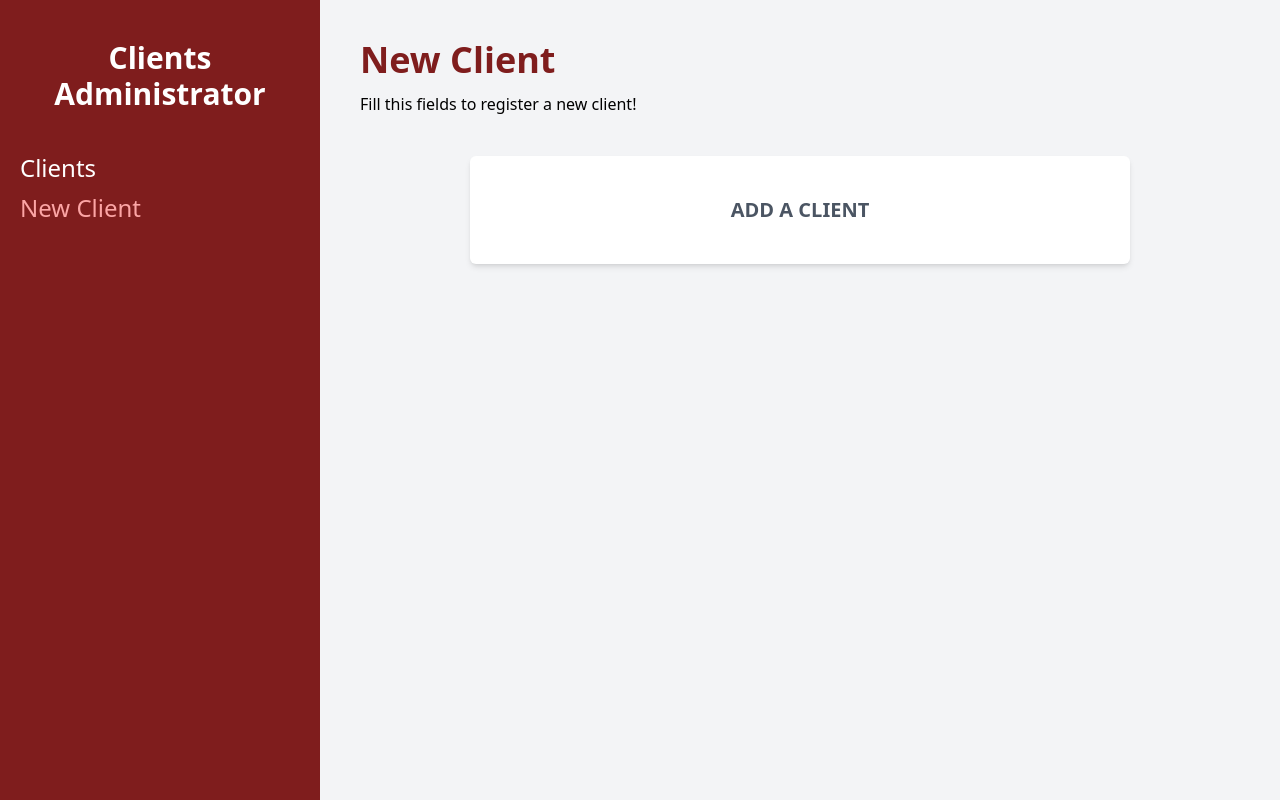
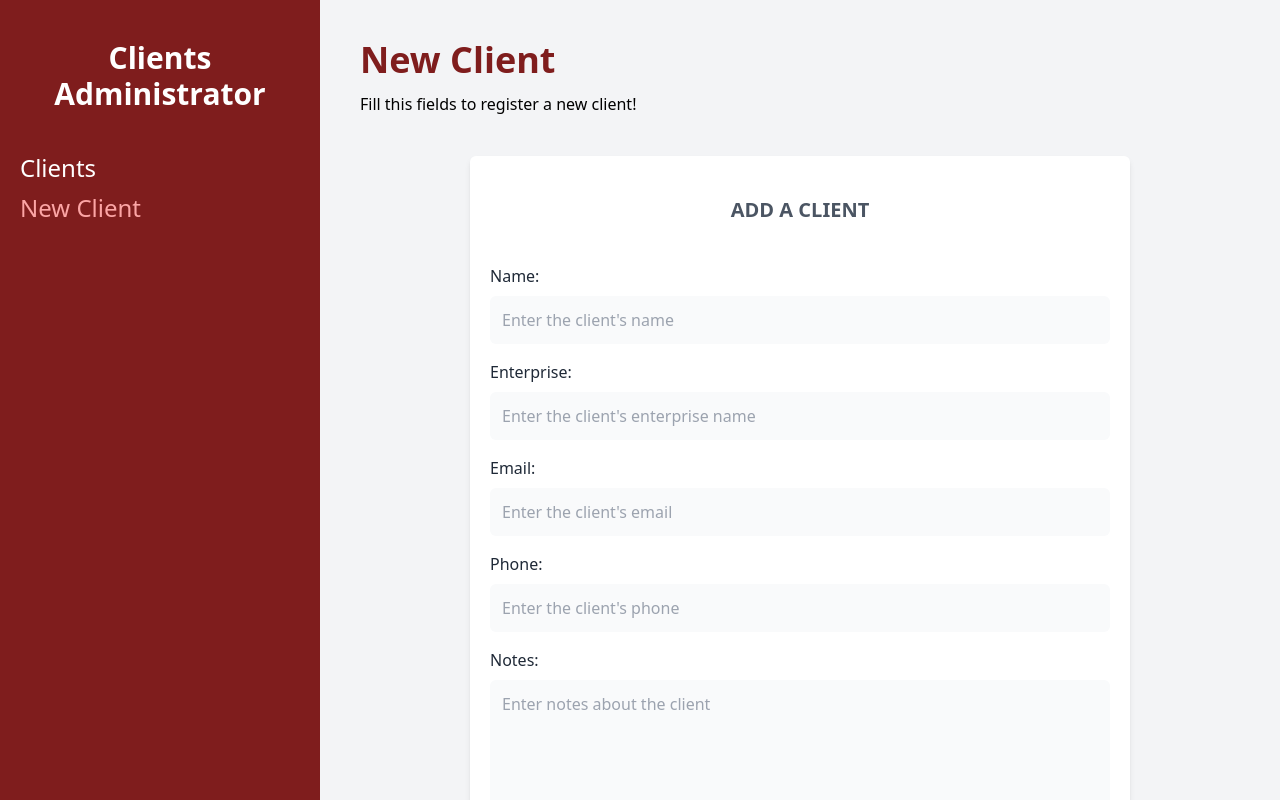
Before and after one commit to listerineh/simple-CRN, a React (Vite) app: page /clients/new in a window 1280 px wide. Built offline with nearby package versions, Linux system fonts and the light colour scheme.

Commit message:
Add: Client form using formik

```diff
--- a/package.json
+++ b/package.json
@@ -9,11 +9,13 @@
   },
   "dependencies": {
     "autoprefixer": "^10.4.7",
+    "formik": "^2.2.9",
     "postcss": "^8.4.14",
     "react": "^18.0.0",
     "react-dom": "^18.0.0",
     "react-router-dom": "^6.3.0",
-    "tailwindcss": "^3.1.3"
+    "tailwindcss": "^3.1.3",
+    "yup": "^0.32.11"
   },
   "devDependencies": {
     "@types/react": "^18.0.0",
--- /dev/null
+++ b/src/components/ClientForm.jsx
@@ -0,0 +1,113 @@
+import React from 'react'
+import { Formik, Form, Field } from 'formik'
+
+function ClientForm() {
+
+  const handleSubmit = (values) => {
+
+  }
+
+  return (
+    <div className='bg-white mt-10 px-5 py-10 rounded-md shadow-md md:w-3/4 mx-auto'>
+      <h1 className="text-gray-600 font-bold text-xl uppercase text-center">Add a Client</h1>
+
+      <Formik
+        initialValues={{
+          name: '',
+          enterprise: '',
+          email: '',
+          phone: '',
+          notes: '',
+        }}
+        onSubmit={(values) => handleSubmit(values)}
+      >
+        {() => (
+          <Form
+            className='mt-10'
+          >
+            <div className='mb-4'>
+              <label
+                className='text-gray-800'
+                htmlFor='name'
+              >Name:</label>
+              <Field
+                id='name'
+                name='name'
+                type='text'
+                className='mt-2 block w-full p-3 bg-gray-50 rounded-md'
+                placeholder="Enter the client's name"
+              />
+            </div>
+
+            <div className='mb-4'>
+              <label
+                className='text-gray-800'
+                htmlFor='enterprise'
+              >Enterprise:</label>
+              <Field
+                id='enterprise'
+                name='enterprise'
+                type='text'
+                className='mt-2 block w-full p-3 bg-gray-50 rounded-md'
+                placeholder="Enter the client's enterprise name"
+              />
+            </div>
+
+            <div className='mb-4'>
+              <label
+                className='text-gray-800'
+                htmlFor='email'
+              >Email:</label>
+              <Field
+                id='email'
+                name='email'
+                type='email'
+                className='mt-2 block w-full p-3 bg-gray-50 rounded-md'
+                placeholder="Enter the client's email"
+              />
+            </div>
+
+            <div className='mb-4'>
+              <label
+                className='text-gray-800'
+                htmlFor='phone'
+              >Phone:</label>
+              <Field
+                id='phone'
+                name='phone'
+                type='tel'
+                className='mt-2 block w-full p-3 bg-gray-50 rounded-md'
+                placeholder="Enter the client's phone"
+              />
+            </div>
+
+            <div className='mb-4'>
+              <label
+                className='text-gray-800'
+                htmlFor='notes'
+              >Notes:</label>
+              <Field
+                as='textarea'
+                id='notes'
+                name='notes'
+                type='text'
+                className='mt-2 block w-full p-3 bg-gray-50 rounded-md h-40'
+                placeholder="Enter notes about the client"
+              />
+            </div>
+
+            <input
+              type='submit'
+              value='Add Client'
+              className='mt-5 w-full bg-red-800 p-3 text-white uppercase font-bold text-lg rounded-md'
+            />
+
+          </Form>
+        )}
+      </Formik>
+
+    </div>
+  )
+}
+
+export default ClientForm
--- a/src/components/Form.jsx
+++ /dev/null
@@ -1,11 +0,0 @@
-import React from 'react'
-
-function Form() {
-  return (
-    <div className='bg-white mt-10 px-5 py-10 rounded-md shadow-md md:w-3/4 mx-auto'>
-      <h1 className="text-gray-600 font-bold text-xl uppercase text-center">Add a Client</h1>
-    </div>
-  )
-}
-
-export default Form
--- a/src/layout/Layout.jsx
+++ b/src/layout/Layout.jsx
@@ -23,7 +23,7 @@ function Layout() {
           >New Client</Link>
         </nav>
       </div>
-      <div className='md:w-3/4 p-10'>
+      <div className='md:w-3/4 p-10 md:h-screen md:overflow-scroll'>
         <Outlet />
       </div>
 
--- a/src/pages/NewClient.jsx
+++ b/src/pages/NewClient.jsx
@@ -1,12 +1,12 @@
 import React from 'react'
-import Form from '../components/Form'
+import ClientForm from '../components/ClientForm'
 
 function NewClient() {
   return (
     <>
       <h1 className="font-black text-4xl text-red-900">New Client</h1>
       <p className='mt-3'>Fill this fields to register a new client!</p>
-      <Form />
+      <ClientForm />
     </>
   )
 }
```
Also changed, not shown: 1 other file (tests, documents, lock files or other folders).
